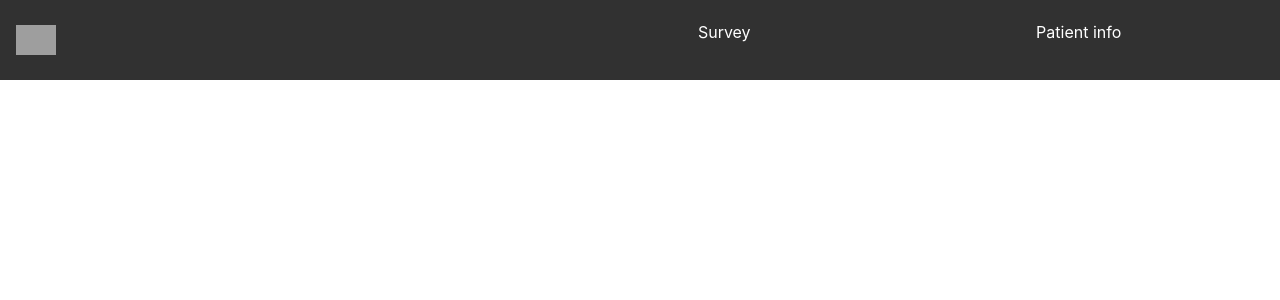
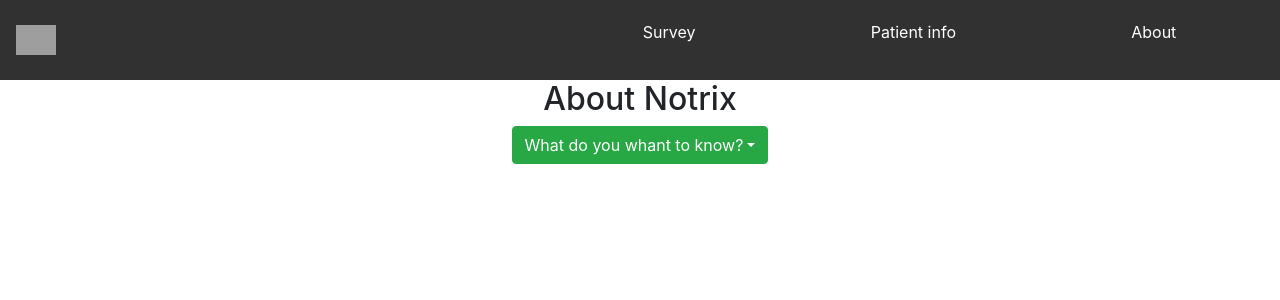
Before and after one commit to joaquin-rodriguez/aprendiendoReact, a React (Create React App) app in the folder router/: page /About in a window 1280 px wide. Shown: the top 300 px of the page. Built offline with nearby package versions, Linux system fonts and the light colour scheme; grey boxes are pictures that could not be loaded.

Commit message:
I added a new file in reouter with a drop down menu with options that will open a modal

```diff
--- /dev/null
+++ b/router/src/About.js
@@ -0,0 +1,23 @@
+import React from 'react';
+import { Button, Modal, Dropdown } from "react-bootstrap";
+
+function Info() {
+    return (
+        <div className="AboutNotrix">
+            <h2>About Notrix</h2>
+            <Dropdown>
+                <Dropdown.Toggle variant="success" id="dropdown-basic">
+                    What do you whant to know?
+                </Dropdown.Toggle>
+
+                <Dropdown.Menu>
+                    <Dropdown.Item href="#/action-1">What is Notrix?</Dropdown.Item>
+                    <Dropdown.Item href="#/action-2">Can I trust Notrix with my Info?</Dropdown.Item>
+                    <Dropdown.Item href="#/action-3">What is the true nature of reality?</Dropdown.Item>
+                </Dropdown.Menu>
+            </Dropdown>
+        </div>
+    )
+}
+
+export default Info
--- a/router/src/App.js
+++ b/router/src/App.js
@@ -4,6 +4,7 @@ import Nav from "./Nav";
 import Content from "./Content";
 import Survey from "./Survey";
 import LogIn from "./LogIn";
+import About from "./About";
 import { BrowserRouter as Router, Switch, Route } from "react-router-dom";
 import { render } from "@testing-library/react";
 import bootstrap from "react-bootstrap";
@@ -17,6 +18,8 @@ function App() {
           <Route path="/" exact component={Home} />
           <Route path="/content" component={Content} />
           <Route path="/survey" component={Survey} />
+          <Route path="/About" component={About} />
+
         </Switch>
       </div>
     </Router>
--- a/router/src/Content.js
+++ b/router/src/Content.js
@@ -1,6 +1,6 @@
 import React, { useState } from "react";
 import "./App.css";
-import { Button, Modal } from "react-bootstrap";
+import { Button, Modal, Dropdown } from "react-bootstrap";
 
 class content extends React.Component {
   constructor() {
--- a/router/src/Nav.js
+++ b/router/src/Nav.js
@@ -21,6 +21,9 @@ function Nav() {
         <Link style={navStyle} to="/content">
           <li>Patient info</li>
         </Link>
+        <Link style={navStyle} to="/About">
+          <li>About</li>
+        </Link>
       </ul>
     </nav>
   );
```
